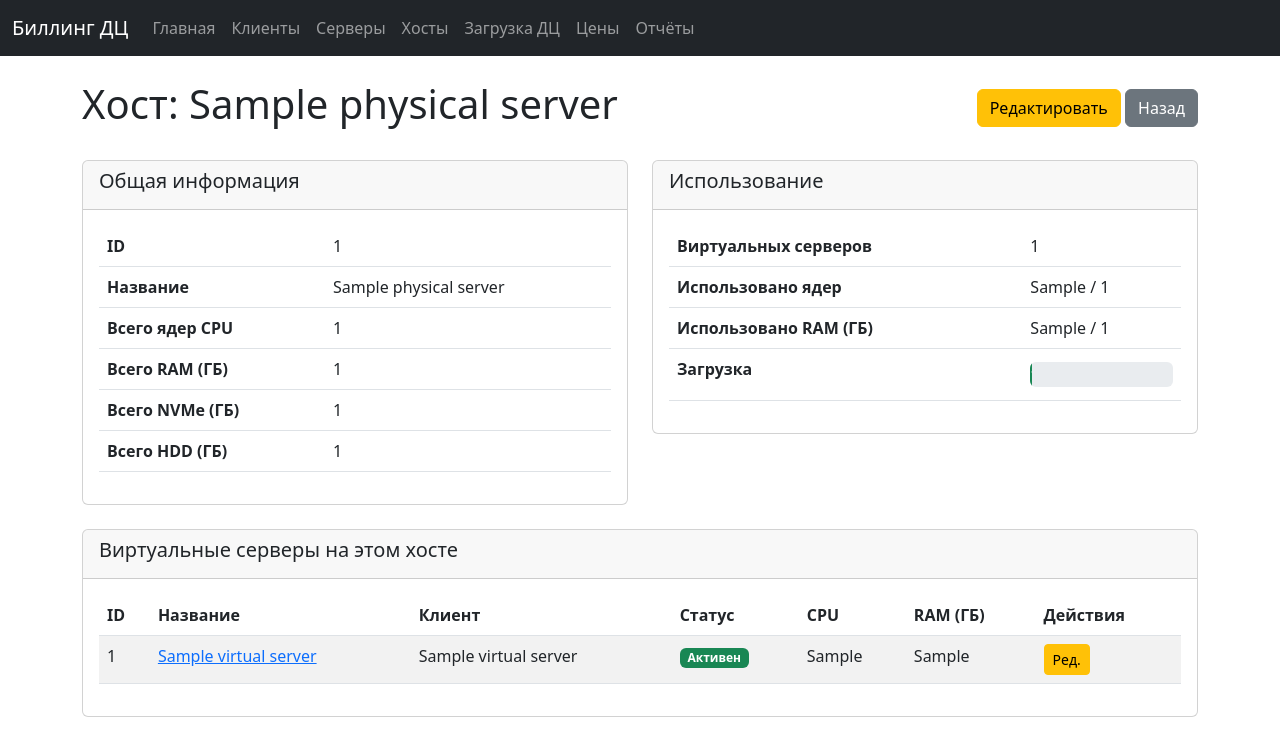
After one commit to adjitananda/Billing_system, a FastAPI app: template templates/physical_servers/detail.html in a window 1280 px wide. The commit adds this page. Shown: the top 756 px of the page. Run offline with FastAPI, Linux system fonts and the light colour scheme; the template is opened without the code that fills it: most values are stand-ins (such as "Sample title", 1, 10 or a date in 2020).

Commit message:
СПРИНТ 7 — ИМПОРТ РЕАЛЬНЫХ ДАННЫХ

```diff
--- a/api/routes/physical_servers.py
+++ b/api/routes/physical_servers.py
@@ -98,6 +98,7 @@ async def get_physical_server(server_id: int):
 
 @router.put("/{server_id}", response_model=PhysicalServerResponse)
 async def update_physical_server(server_id: int, server_update: PhysicalServerUpdate):
+    print(f"UPDATE physical server {server_id}: {server_update.dict()}")
     """Обновить физический сервер"""
     server = PhysicalServer.get_by_id(server_id)
     if not server:
--- /dev/null
+++ b/templates/physical_servers/detail.html
@@ -0,0 +1,105 @@
+{% extends "base.html" %}
+
+{% block title %}Хост {{ physical_server.name }} - Биллинг ДЦ{% endblock %}
+
+{% block content %}
+<div class="d-flex justify-content-between align-items-center mb-4">
+    <h1>Хост: {{ physical_server.name }}</h1>
+    <div>
+        <a href="/physical-servers/{{ physical_server.id }}/edit" class="btn btn-warning">Редактировать</a>
+        <a href="/physical-servers" class="btn btn-secondary">Назад</a>
+    </div>
+</div>
+
+<div class="row">
+    <div class="col-md-6">
+        <div class="card mb-4">
+            <div class="card-header">
+                <h5>Общая информация</h5>
+            </div>
+            <div class="card-body">
+                <table class="table">
+                    <tr><th>ID</th><td>{{ physical_server.id }}</td></tr>
+                    <tr><th>Название</th><td>{{ physical_server.name }}</td></tr>
+                    <tr><th>Всего ядер CPU</th><td>{{ physical_server.total_cores }}</td></tr>
+                    <tr><th>Всего RAM (ГБ)</th><td>{{ physical_server.total_ram_gb }}</td></tr>
+                    <tr><th>Всего NVMe (ГБ)</th><td>{{ physical_server.total_nvme_gb }}</td></tr>
+                    <tr><th>Всего HDD (ГБ)</th><td>{{ physical_server.total_sata_gb }}</td></tr>
+                </table>
+            </div>
+        </div>
+    </div>
+    <div class="col-md-6">
+        <div class="card mb-4">
+            <div class="card-header">
+                <h5>Использование</h5>
+            </div>
+            <div class="card-body">
+                <table class="table">
+                    <tr><th>Виртуальных серверов</th><td>{{ physical_server.vm_count }}</td></tr>
+                    <tr><th>Использовано ядер</th><td>{{ physical_server.used_cores }} / {{ physical_server.total_cores }}</td></tr>
+                    <tr><th>Использовано RAM (ГБ)</th><td>{{ physical_server.used_ram_gb }} / {{ physical_server.total_ram_gb }}</td></tr>
+                    <tr><th>Загрузка</th><td>
+                        <div class="progress" style="height: 25px;">
+                            <div class="progress-bar bg-{% if physical_server.usage_percent < 70 %}success{% elif physical_server.usage_percent < 90 %}warning{% else %}danger{% endif %}"
+                                 style="width: {{ physical_server.usage_percent }}%">
+                                {{ physical_server.usage_percent }}%
+                            </div>
+                        </div>
+                    </td></tr>
+                </table>
+            </div>
+        </div>
+    </div>
+</div>
+
+<div class="card">
+    <div class="card-header">
+        <h5>Виртуальные серверы на этом хосте</h5>
+    </div>
+    <div class="card-body">
+        <div class="table-responsive">
+            <table class="table table-striped">
+                <thead>
+                    <tr>
+                        <th>ID</th>
+                        <th>Название</th>
+                        <th>Клиент</th>
+                        <th>Статус</th>
+                        <th>CPU</th>
+                        <th>RAM (ГБ)</th>
+                        <th>Действия</th>
+                    </tr>
+                </thead>
+                <tbody>
+                    {% for vm in virtual_servers %}
+                    <tr>
+                        <td>{{ vm.id }}</td>
+                        <td><a href="/servers/{{ vm.id }}">{{ vm.name }}</a></td>
+                        <td>{{ vm.client_name }}</td>
+                        <td>
+                            {% if vm.status == 'active' %}
+                            <span class="badge bg-success">Активен</span>
+                            {% elif vm.status == 'deleted' %}
+                            <span class="badge bg-danger">Удалён</span>
+                            {% else %}
+                            <span class="badge bg-secondary">{{ vm.status }}</span>
+                            {% endif %}
+                        </td>
+                        <td>{{ vm.cpu_cores }}</td>
+                        <td>{{ vm.ram_gb }}</td>
+                        <td>
+                            <a href="/servers/{{ vm.id }}/edit" class="btn btn-sm btn-warning">Ред.</a>
+                        </td>
+                    </tr>
+                    {% else %}
+                    <tr>
+                        <td colspan="7" class="text-center">Нет виртуальных серверов на этом хосте</td>
+                    </tr>
+                    {% endfor %}
+                </tbody>
+            </table>
+        </div>
+    </div>
+</div>
+{% endblock %}
--- a/templates/physical_servers/form.html
+++ b/templates/physical_servers/form.html
@@ -31,8 +31,8 @@
                             <input type="number" class="form-control" id="total_nvme_gb" name="total_nvme_gb" value="{{ server.total_nvme_gb if server else 500 }}" required>
                         </div>
                         <div class="col-md-6 mb-3">
-                            <label for="total_hdd_gb" class="form-label">Всего HDD (ГБ)</label>
-                            <input type="number" class="form-control" id="total_hdd_gb" name="total_hdd_gb" value="{{ server.total_hdd_gb if server else 1000 }}" required>
+                            <label for="total_sata_gb" class="form-label">Всего HDD (ГБ)</label>
+                            <input type="number" class="form-control" id="total_sata_gb" name="total_sata_gb" value="{{ server.total_sata_gb if server else 1000 }}" required>
                         </div>
                     </div>
                     <div class="d-flex justify-content-between">
--- a/templates/physical_servers/list.html
+++ b/templates/physical_servers/list.html
@@ -31,7 +31,7 @@
                 <td>{{ server.total_cores }}</td>
                 <td>{{ server.total_ram_gb }}</td>
                 <td>{{ server.total_nvme_gb }}</td>
-                <td>{{ server.total_hdd_gb }}</td>
+                <td>{{ server.total_sata_gb }}</td>
                 <td>
                     <div class="progress" style="height: 20px;">
                         <div class="progress-bar bg-{% if server.usage_percent < 70 %}success{% elif server.usage_percent < 90 %}warning{% else %}danger{% endif %}"
```
Also changed, not shown: api/routes/web.py (+18 -4 lines).
